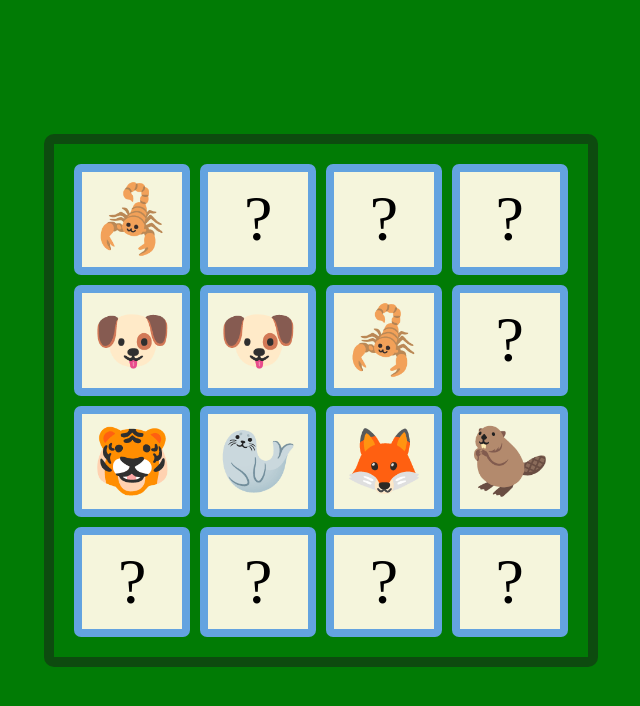
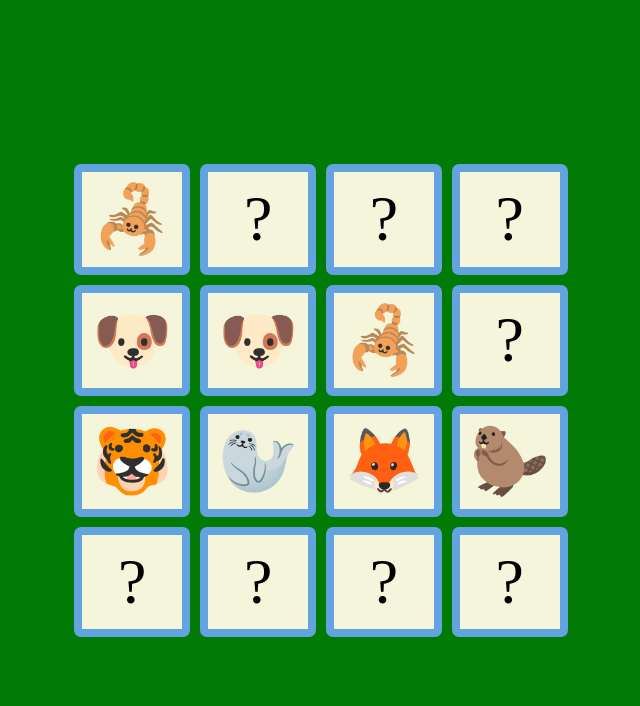
Before and after one commit to AR-47/matching-pairs-react, a React (Vite) app: page / in a window 1280 px wide. Shown: the top 706 px of the page, without its empty margins (319-959 px from the left). Built offline with nearby package versions, Linux system fonts and the light colour scheme.

Commit message:
edited styles

```diff
--- a/src/components/TableView.css
+++ b/src/components/TableView.css
@@ -14,8 +14,12 @@ body {
     gap: 10px;
     grid-template-columns: 1fr 1fr 1fr 1fr;
     grid-template-rows: 1fr 1fr 1fr;
+
+    padding: 20px;
+}
+
+.game-table {
     border: 10px solid #0d4b0f;
     border-radius: 10px;
-    padding: 20px;
-    box-shadow: 5px;
+    padding: 5px;
 }
```
